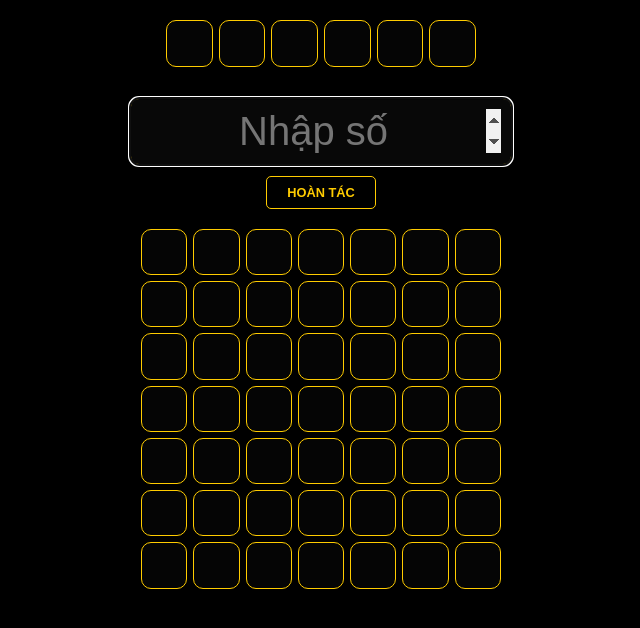
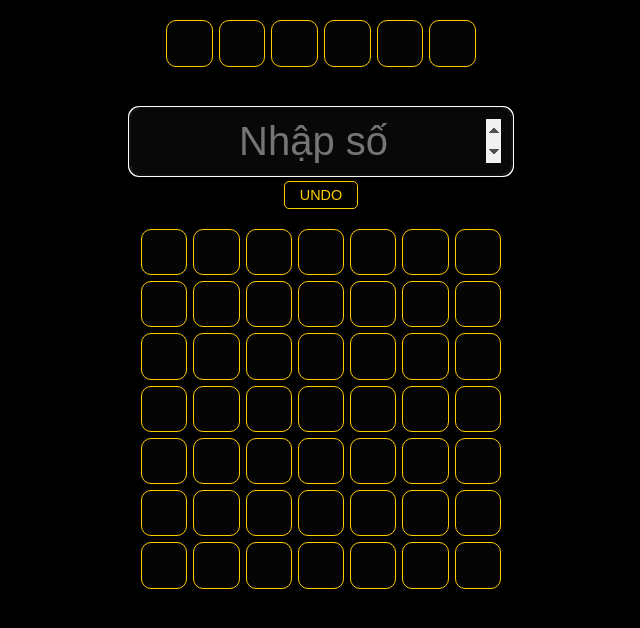
Before and after one commit to hatbui10/tool6, a plain HTML site: page index.html in a window 1280 px wide. Shown: the whole page, without its empty margins (319-959 px from the left). Drawn offline with Linux system fonts and the light colour scheme.

Commit message:
Update index.html

```diff
--- a/index.html
+++ b/index.html
@@ -3,7 +3,7 @@
 <head>
 <meta charset="UTF-8">
 <meta name="viewport" content="width=device-width, initial-scale=1.0">
-<title>Matrix Upgrade</title>
+<title>Tool6</title>
 
 <style>
 :root {
@@ -30,22 +30,14 @@ body {
     margin-bottom: 20px;
 }
 
-/* Phần 2: Ô nhập liệu & Nút Undo bên dưới */
-.input-section {
-    display: flex;
-    flex-direction: column;
-    align-items: center;
-    width: 100%;
-    margin-bottom: 20px;
-}
-
+/* Phần 2: Ô nhập liệu */
 #n-input {
     width: 50%;
     max-width: 360px;
     font-size: 2.5rem;
     text-align: center;
     display: block;
-    margin: 10px auto;
+    margin: 20px auto 5px auto; /* Chỉnh lại margin dưới để nút undo sát lại */
     padding: 10px;
     background: #080808;
     color: #fff;
@@ -53,17 +45,17 @@ body {
     border-radius: 10px;
 }
 
+/* Style cho nút Undo bổ sung */
 #undo-btn {
+    display: block;
+    margin: 0 auto 20px auto;
     background: transparent;
     color: var(--neon-gold);
     border: 1px solid var(--neon-gold);
-    padding: 8px 20px;
+    padding: 5px 15px;
     border-radius: 5px;
     cursor: pointer;
-    font-weight: bold;
-    text-transform: uppercase;
-    font-size: 0.8rem;
-    transition: 0.2s;
+    font-size: 0.9rem;
 }
 
 #undo-btn:active {
@@ -103,10 +95,8 @@ body {
 
 <div class="copy-row" id="copy-area"></div>
 
-<div class="input-section">
-    <input id="n-input" type="number" placeholder="Nhập số">
-    <button id="undo-btn">Hoàn tác </button>
-</div>
+<input id="n-input" type="number" placeholder="Nhập số">
+<button id="undo-btn">UNDO</button>
 
 <div class="grid" id="matrix"></div>
 
@@ -114,7 +104,7 @@ body {
 const matrix = document.getElementById('matrix');
 const copyArea = document.getElementById('copy-area');
 const input = document.getElementById('n-input');
-const undoBtn = document.getElementById('undo-btn');
+const undoBtn = document.getElementById('undo-btn'); // Lấy nút undo
 const TOTAL = 49;
 
 let numbers = [];
@@ -169,10 +159,12 @@ function render() {
             div.textContent = val;
             if (val !== "") div.classList.add("active");
 
+            // Ô trùng (Màu xanh)
             if (index === targetIndex) {
                 div.classList.add("match");
             }
 
+            // ĐÚNG LOGIC CŨ
             if (targetIndex !== -1) {
                 const distance = targetIndex - index;
                 if (distance >= 1 && distance <= 5) {
@@ -195,9 +187,9 @@ input.addEventListener('input', e => {
     e.target.value = "";
 });
 
-// Xử lý nút Undo
+// Logic cho nút Undo bổ sung
 undoBtn.addEventListener('click', (e) => {
-    e.stopPropagation(); // Không để ảnh hưởng tới focus của body
+    e.stopPropagation();
     if (numbers.length > 0) {
         numbers.shift();
         render();
```
